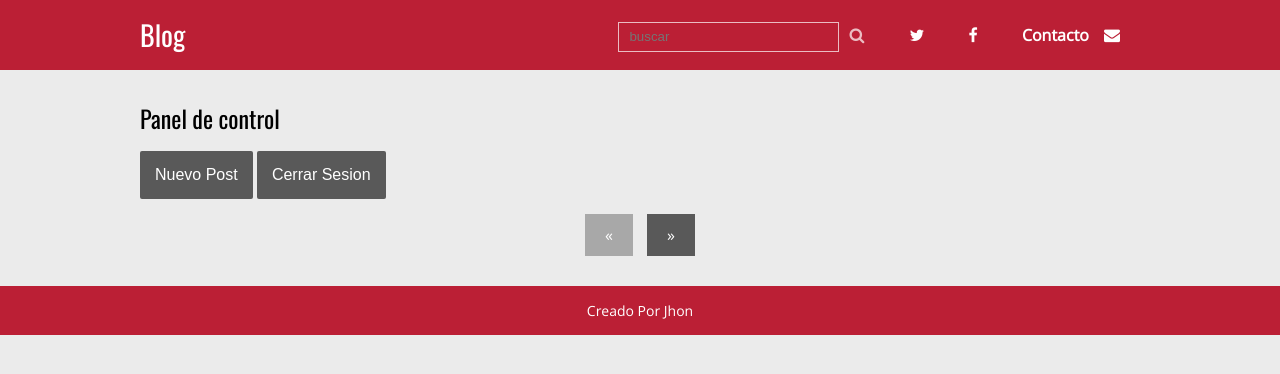
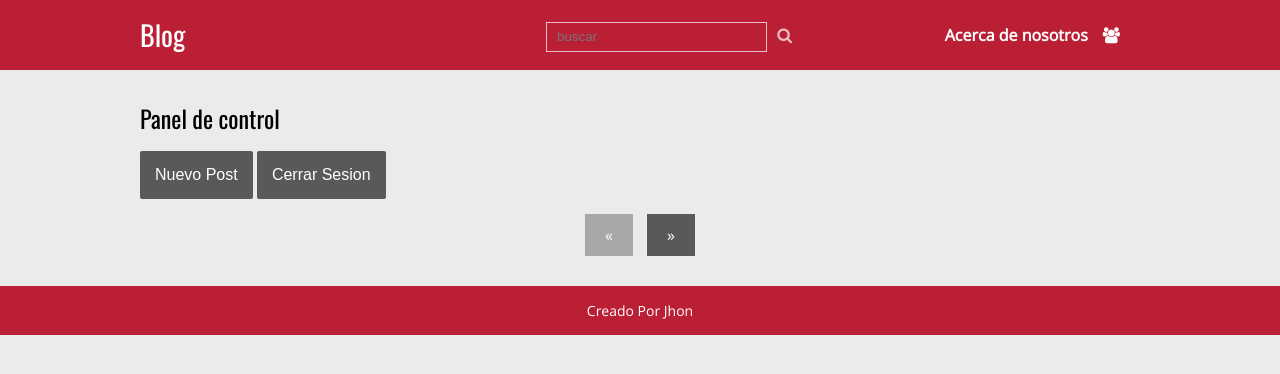
Before and after one commit to Alezco05/blog, a PHP site: page /Blog/admin/index.php in a window 1280 px wide. Shown: the top 374 px of the page. Run offline with PHP 8.4, Linux system fonts and the light colour scheme; the visitor is signed in with stand-in values (Sample User, id 1); data that the repository does not hold is empty.

Commit message:
Detalles

```diff
--- a/views/header.php
+++ b/views/header.php
@@ -10,9 +10,9 @@
 			</form>
 			<nav class="menu">
 				<ul>
-					<li><a href="#"><i class="fa fa-twitter"></i></a></li>
-					<li><a href="#"><i class="fa fa-facebook"></i></a></li>
-					<li><a href="#">Contacto<i class="icono fa fa-envelope"></i></a></li>
+					<li><a href="#"><i class="fab fa-twitter"></i></a></li>
+					<li><a href="#"><i class="fab fa-facebook"></i></a></li>
+					<li><a href="error.php">Acerca de nosotros<i class="icono fa fa-users"></i></a></li>
 				</ul>
 			</nav>
 		</div>
--- a/views/index.view.php
+++ b/views/index.view.php
@@ -6,7 +6,7 @@
 	<meta name="viewport" content="width=device-width, user-scalable=no, initial-scale=1.0, maximum-scale=1.0, minimum-scale=1.0"/>
 	<link href="https://fonts.googleapis.com/css?family=Oswald" rel="stylesheet">
 	<link href="https://fonts.googleapis.com/css?family=Open+Sans" rel="stylesheet">
-	<link href="https://maxcdn.bootstrapcdn.com/font-awesome/4.7.0/css/font-awesome.min.css" rel="stylesheet">
+	<link rel="stylesheet" href="https://use.fontawesome.com/releases/v5.8.1/css/all.css" integrity="sha384-50oBUHEmvpQ+1lW4y57PTFmhCaXp0ML5d60M1M7uH2+nqUivzIebhndOJK28anvf" crossorigin="anonymous">
 	<link rel="stylesheet" href='<?php echo RUTA; ?>/css/style.css'>
 </head>
 <body>
```
